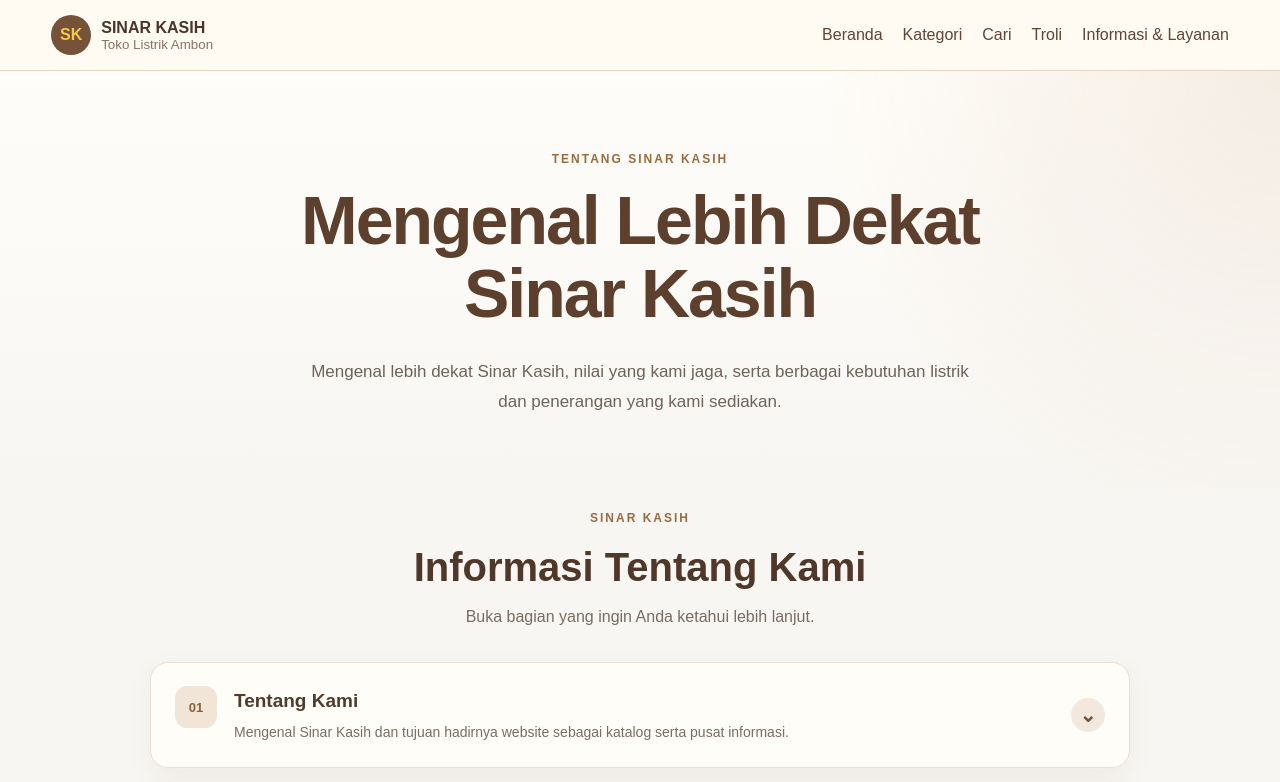
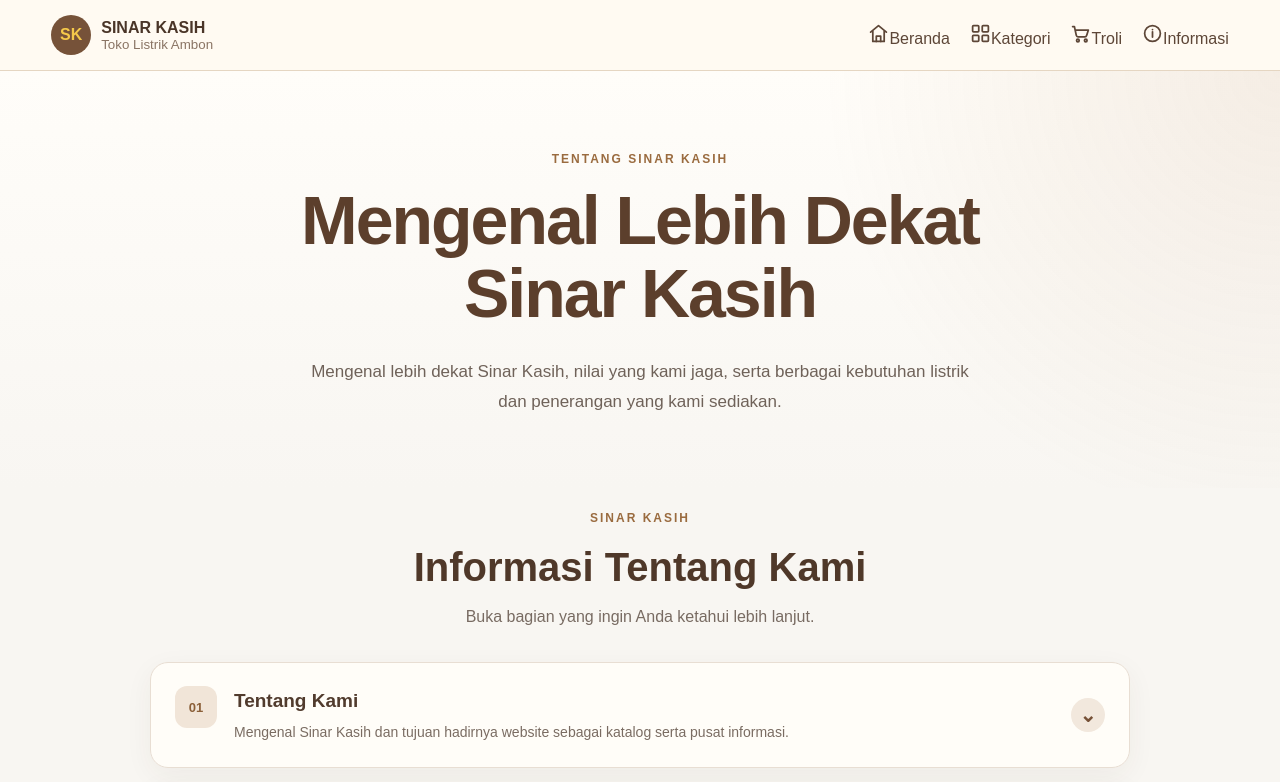
Before and after one commit to sinarkasih/website-sinar-kasih, a Next.js app: page /tentang in a window 1280 px wide. Shown: the top 782 px of the page. Built offline with nearby package versions, Linux system fonts and the light colour scheme.

Commit message:
Simplify public navigation and add navigation icons

```diff
--- a/app/layout.js
+++ b/app/layout.js
@@ -6,6 +6,96 @@ export const metadata = {
   title: "Sinar Kasih | Toko Listrik Ambon",
   description: "Website online Toko Listrik Sinar Kasih Ambon",
 };
+
+function HomeIcon() {
+  return (
+    <svg
+      width="21"
+      height="21"
+      viewBox="0 0 24 24"
+      fill="none"
+      stroke="currentColor"
+      strokeWidth="2"
+      strokeLinecap="round"
+      strokeLinejoin="round"
+      aria-hidden="true"
+    >
+      <path d="M3 10.5 12 3l9 7.5" />
+      <path d="M5.5 9.5V21h13V9.5" />
+      <path d="M9.5 21v-6h5v6" />
+    </svg>
+  );
+}
+
+function CategoryIcon() {
+  return (
+    <svg
+      width="21"
+      height="21"
+      viewBox="0 0 24 24"
+      fill="none"
+      stroke="currentColor"
+      strokeWidth="2"
+      strokeLinecap="round"
+      strokeLinejoin="round"
+      aria-hidden="true"
+    >
+      <rect x="3" y="3" width="7" height="7" rx="1" />
+      <rect x="14" y="3" width="7" height="7" rx="1" />
+      <rect x="3" y="14" width="7" height="7" rx="1" />
+      <rect x="14" y="14" width="7" height="7" rx="1" />
+    </svg>
+  );
+}
+
+function CartIcon() {
+  return (
+    <svg
+      width="21"
+      height="21"
+      viewBox="0 0 24 24"
+      fill="none"
+      stroke="currentColor"
+      strokeWidth="2"
+      strokeLinecap="round"
+      strokeLinejoin="round"
+      aria-hidden="true"
+    >
+      <circle cx="9" cy="20" r="1.5" />
+      <circle cx="18" cy="20" r="1.5" />
+      <path d="M3 4h2l2.2 10.2a2 2 0 0 0 2 1.6h7.9a2 2 0 0 0 1.9-1.4L21 8H6" />
+    </svg>
+  );
+}
+
+function InfoIcon() {
+  return (
+    <svg
+      width="21"
+      height="21"
+      viewBox="0 0 24 24"
+      fill="none"
+      stroke="currentColor"
+      strokeWidth="2"
+      strokeLinecap="round"
+      strokeLinejoin="round"
+      aria-hidden="true"
+    >
+      <circle cx="12" cy="12" r="9" />
+      <path d="M12 10v6" />
+      <path d="M12 7.5h.01" />
+    </svg>
+  );
+}
+
+function NavItem({ href, label, icon }) {
+  return (
+    <Link href={href}>
+      <span className="nav-icon">{icon}</span>
+      <span className="nav-label">{label}</span>
+    </Link>
+  );
+}
 
 export default function RootLayout({ children }) {
   return (
@@ -24,12 +114,40 @@ export default function RootLayout({ children }) {
             </Link>
 
             <nav>
-              <Link href="/">Beranda</Link>
-              <Link href="/kategori">Kategori</Link>
-              <Link href="/cari">Cari</Link>
-              <Link href="/troli">Troli</Link>
+              <Link href="/">
+                <span className="nav-icon">
+                  <HomeIcon />
+                </span>
+                <span className="nav-label">
+                  Beranda
+                </span>
+              </Link>
+
+              <Link href="/kategori">
+                <span className="nav-icon">
+                  <CategoryIcon />
+                </span>
+                <span className="nav-label">
+                  Kategori
+                </span>
+              </Link>
+
+              <Link href="/troli">
+                <span className="nav-icon">
+                  <CartIcon />
+                </span>
+                <span className="nav-label">
+                  Troli
+                </span>
+              </Link>
+
               <Link href="/lainnya">
-                Informasi &amp; Layanan
+                <span className="nav-icon">
+                  <InfoIcon />
+                </span>
+                <span className="nav-label">
+                  Informasi
+                </span>
               </Link>
             </nav>
 
@@ -38,14 +156,33 @@ export default function RootLayout({ children }) {
 
         <main>{children}</main>
 
-        <nav className="bottom">
-          <Link href="/">Beranda</Link>
-          <Link href="/kategori">Kategori</Link>
-          <Link href="/cari">Cari</Link>
-          <Link href="/troli">Troli</Link>
-          <Link href="/lainnya">
-            Informasi &amp; Layanan
-          </Link>
+        <nav
+          className="bottom"
+          aria-label="Navigasi utama"
+        >
+          <NavItem
+            href="/"
+            label="Beranda"
+            icon={<HomeIcon />}
+          />
+
+          <NavItem
+            href="/kategori"
+            label="Kategori"
+            icon={<CategoryIcon />}
+          />
+
+          <NavItem
+            href="/troli"
+            label="Troli"
+            icon={<CartIcon />}
+          />
+
+          <NavItem
+            href="/lainnya"
+            label="Informasi"
+            icon={<InfoIcon />}
+          />
         </nav>
 
         <footer>
```
